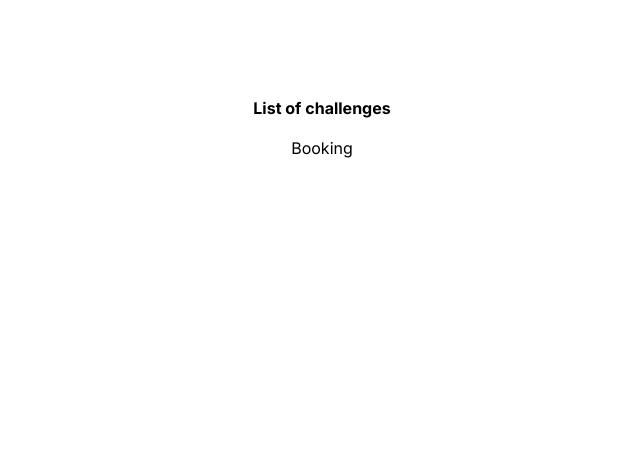
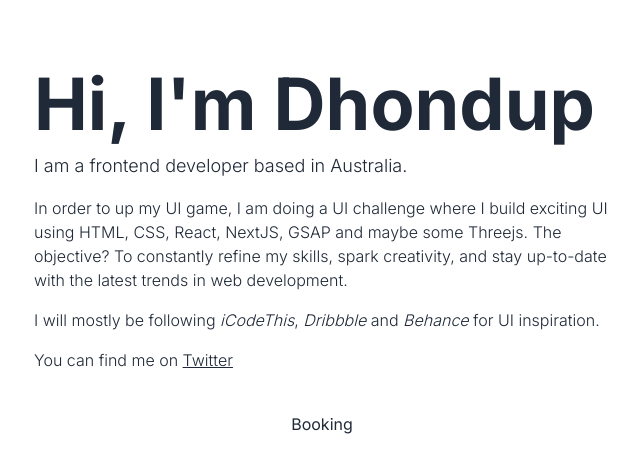
Before and after one commit to titungdup/ui-challenge, a Next.js app: page / in a window 1280 px wide. Shown: the top 472 px of the page, without its empty margins (318-958 px from the left). Built offline with nearby package versions, Linux system fonts and the light colour scheme.

Commit message:
Update homepage ui

```diff
--- a/app/layout.tsx
+++ b/app/layout.tsx
@@ -1,22 +1,22 @@
-import './globals.css'
-import type { Metadata } from 'next'
-import { Inter } from 'next/font/google'
+import "./globals.css";
+import type { Metadata } from "next";
+import { Inter } from "next/font/google";
 
-const inter = Inter({ subsets: ['latin'] })
+const inter = Inter({ subsets: ["latin"] });
 
 export const metadata: Metadata = {
-  title: 'UI Challenge',
-  description: 'Building a UI everyday',
-}
+  title: "UI Challenge",
+  description: "Building a UI everyday",
+};
 
 export default function RootLayout({
   children,
 }: {
-  children: React.ReactNode
+  children: React.ReactNode;
 }) {
   return (
-    <html lang='en'>
-      <body className={inter.className}>{children}</body>
+    <html lang="en">
+      <body className={`${inter.className} text-gray-800`}>{children}</body>
     </html>
-  )
+  );
 }
--- a/app/page.tsx
+++ b/app/page.tsx
@@ -2,8 +2,33 @@ import Link from "next/link";
 
 export default function Home() {
   return (
-    <main className="flex min-h-screen flex-col items-center p-24">
-      <h2 className="mb-4 font-bold">List of challenges</h2>
+    <main className="flex min-h-screen flex-col items-center p-7">
+      <div className=" my-10 max-w-xl ">
+        <h2 className="mb-3 text-7xl font-bold">Hi, I&apos;m Dhondup</h2>
+        <p className="mb-4 text-lg font-light">
+          I am a frontend developer based in Australia.
+        </p>
+        <div className="space-y-4 font-light">
+          <p>
+            In order to up my UI game, I am doing a UI challenge where I build
+            exciting UI using HTML, CSS, React, NextJS, GSAP and maybe some
+            Threejs. The objective? To constantly refine my skills, spark
+            creativity, and stay up-to-date with the latest trends in web
+            development.
+          </p>
+          <p>
+            I will mostly be following <span className="italic">iCodeThis</span>
+            , <span className="italic">Dribbble</span> and{" "}
+            <span className="italic">Behance</span> for UI inspiration.
+          </p>
+          <p>
+            You can find me on{" "}
+            <a href="http://twitter.com/titungdup" className="underline">
+              Twitter
+            </a>
+          </p>
+        </div>
+      </div>
       <ul>
         <li>
           <Link href="/booking">Booking</Link>
```
